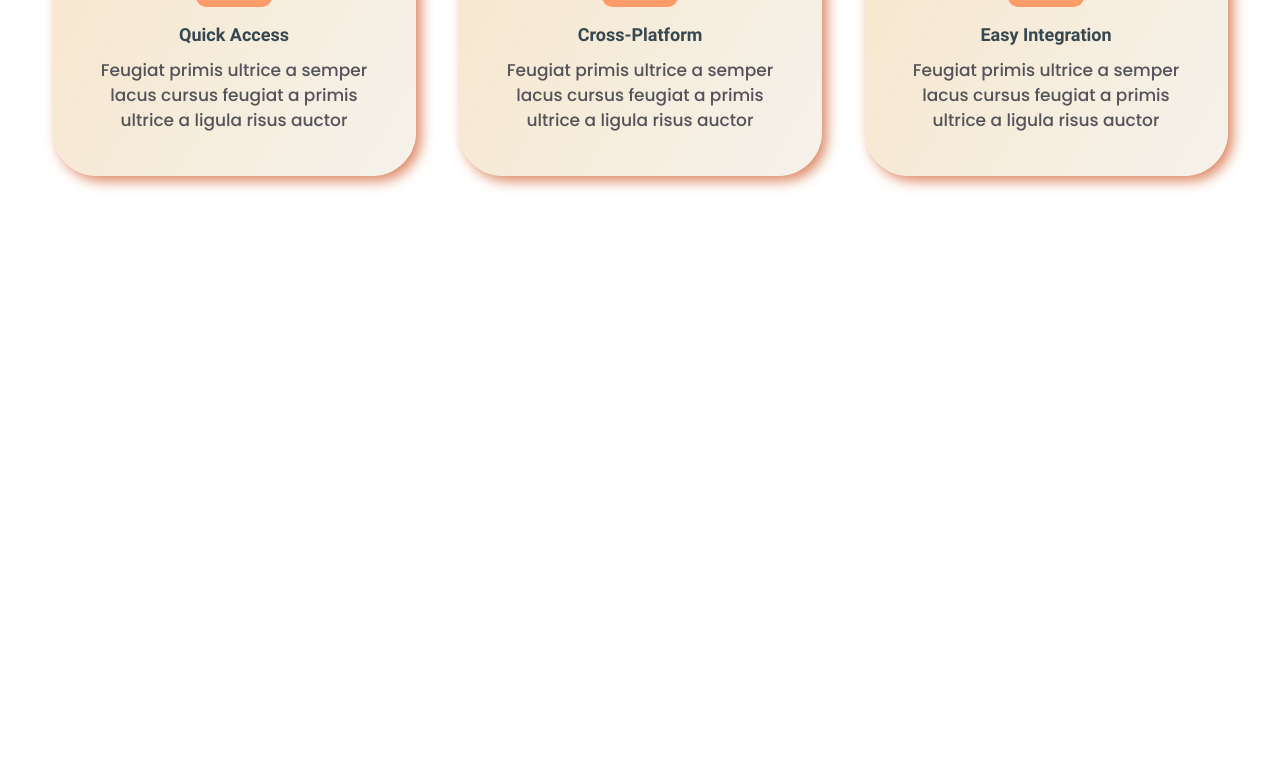
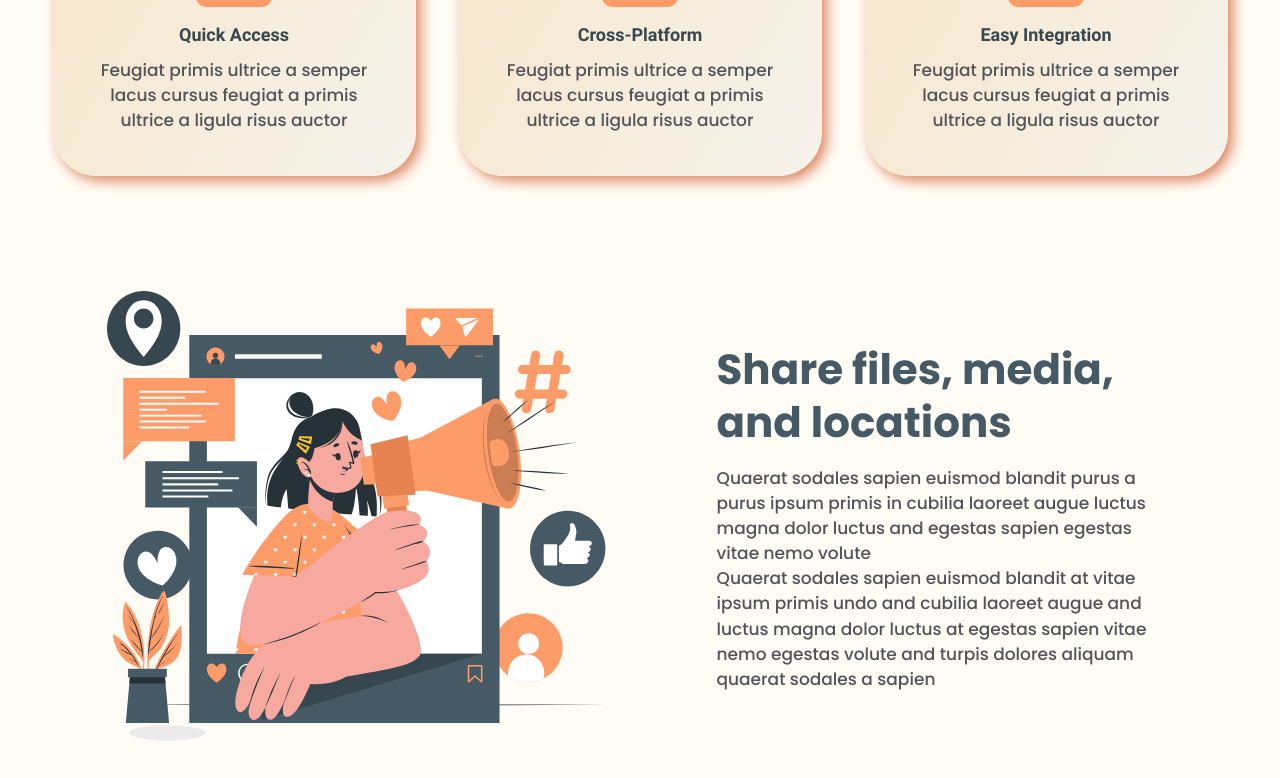
Before and after one commit to fedororova/comu-landing, a plain HTML site: page index.html in a window 1280 px wide. Shown: the part 1004-1782 px from the top of the page. Before the commit the page ends 1295 px from the top, so only its background shows below. Drawn offline with Linux system fonts and the light colour scheme; files whose address does not match are found by name.

Commit message:
edit promo, add share

```diff
--- a/css/style.css
+++ b/css/style.css
@@ -47,6 +47,22 @@ ul {
     list-style: none;
     padding-left: 0;
     font-family: Poppins-Bold, serif;
+}
+
+body {
+    background: #fffcf5;
+}
+
+@media (max-width: 1024px) {
+    body {
+        font-size: 16px;
+    }
+}
+
+img {
+    width: auto;
+    max-width: 100%;
+    height: auto;
 }
 
 /* Стили для блока заголовка */
@@ -201,11 +217,20 @@ ul {
 }
 
 .promo__bg {
+    width: 1140px;
+    margin: 0 auto;
     background: url("../img/icons/promo__bg-map.svg") no-repeat;
     background-position-x: center;
     padding-top: 60px;
     padding-bottom: 198px;
 }
+
+@media (max-width: 1400px) {
+    .promo__bg {
+        width: calc(100% - 40px)
+    }
+}
+
 
 .promo__wrap {
     display: flex;
@@ -226,6 +251,7 @@ ul {
     color: #455a64;
     padding-bottom: 16px;
     max-width: 414px;
+    line-height: 126%;
 }
 
 .promo__text {
@@ -317,7 +343,7 @@ ul {
 
 .container {
     max-width: 1246px;
-    padding: 0 20px
+    padding: 0 20px;
 }
 
 @media (max-width: 576px) {
@@ -409,3 +435,48 @@ ul {
     max-width: 290px;
     text-align: center
 }
+
+.share {
+    margin-bottom: 115px
+}
+
+@media (max-width: 576px) {
+    .share {
+        margin-bottom: 50px
+    }
+}
+
+.share__wrap {
+    display: flex;
+    align-items: center;
+    gap: 96px
+}
+
+@media (max-width: 768px) {
+    .share__wrap {
+        flex-direction: column
+    }
+}
+
+.share__img {
+    max-width: 514px
+}
+
+.share__content {
+    max-width: 457px
+}
+
+.share__title {
+    color: #455A64;
+    font-size: 42px;
+    font-family: Poppins-Bold, serif;
+    padding-bottom: 16px;
+    line-height: 126%
+}
+
+.share__text {
+    font-family: Poppins-Medium, serif;
+    color: #535359;
+    font-size: 17px;
+    line-height: 148%;
+}
--- a/index.html
+++ b/index.html
@@ -117,6 +117,30 @@
             </div>
         </div>
     </div>
+    <section class="share">
+        <div class="container share__wrap">
+            <div class="share__img">
+                <img alt="icon" class="share__icon" src="img/icons/share__img.svg"/>
+            </div>
+            <div class="share__content">
+                <h2 class="share__title">
+                    Share files, media, and locations
+                </h2>
+                <p class="share__text">
+                    Quaerat sodales sapien euismod blandit purus a purus ipsum primis
+                    in cubilia laoreet augue luctus magna dolor luctus and egestas
+                    sapien egestas vitae nemo volute
+                </p>
+                <p class="share__text">
+                    Quaerat sodales sapien euismod blandit at vitae ipsum primis undo
+                    and cubilia laoreet augue and luctus magna dolor luctus at egestas
+                    sapien vitae nemo egestas volute and turpis dolores aliquam
+                    quaerat sodales a sapien
+                </p>
+            </div>
+        </div>
+    </section>
+
 </main>
 <script src="/js/index.js"></script>
 </body>
```
Also changed, not shown: img/icons/share__img.svg (added).
